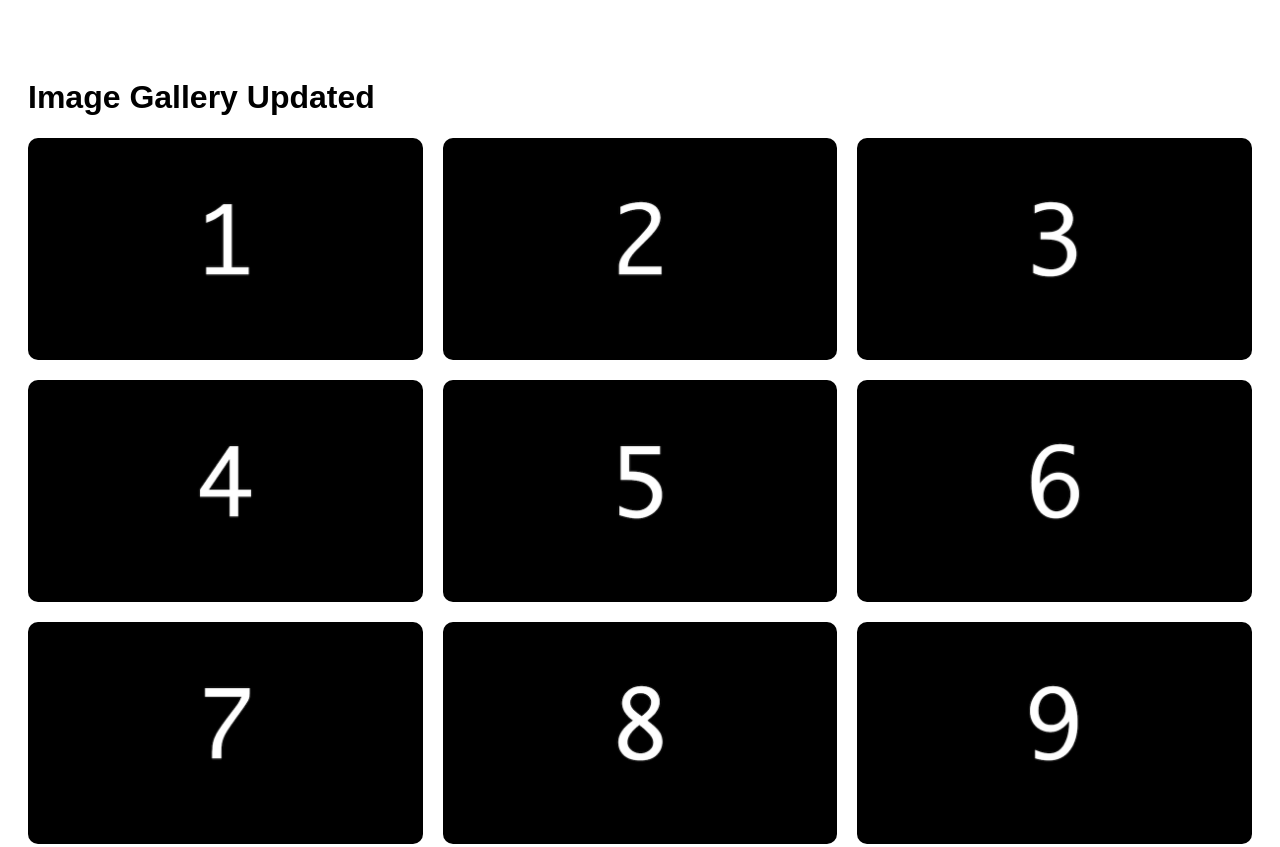
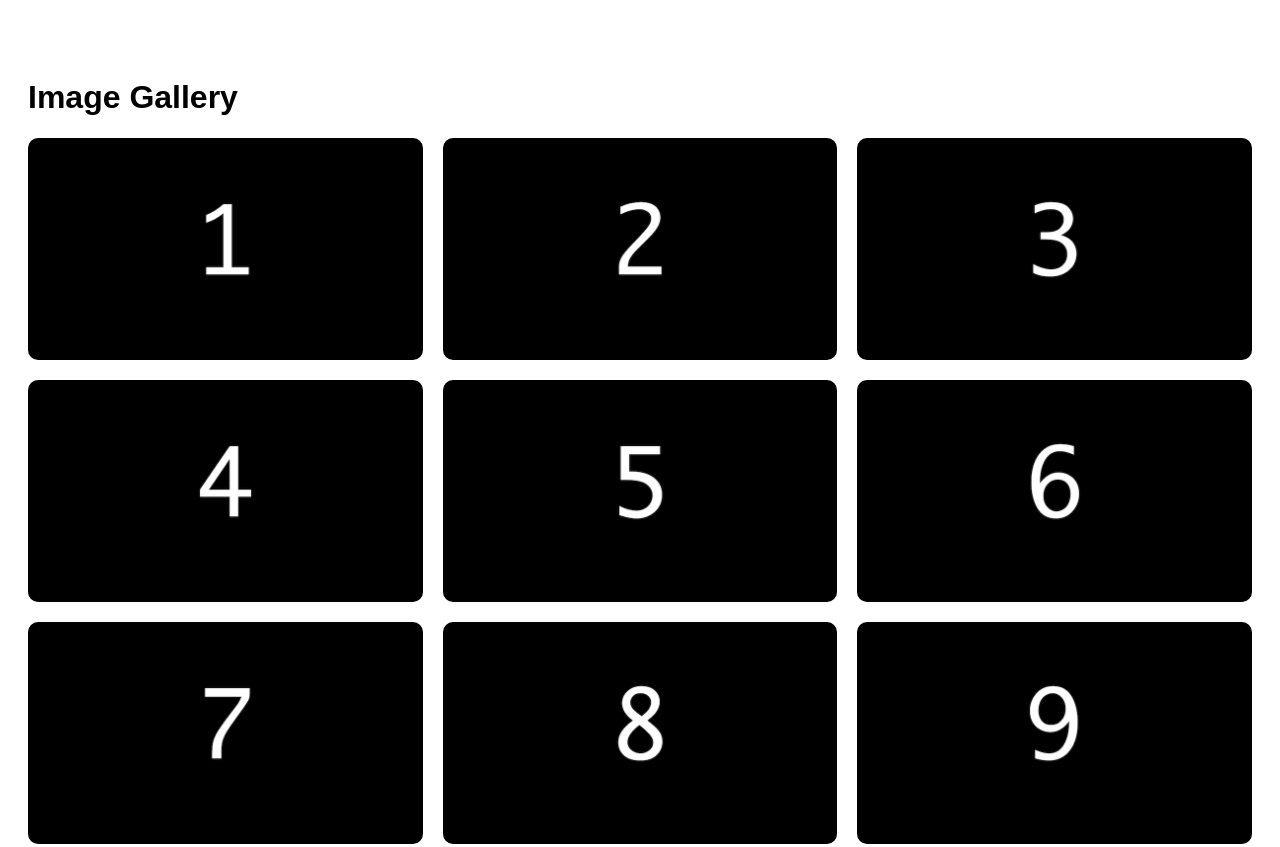
Before and after one commit to Anirog/image-gallery, a plain HTML site: page index.html in a window 1280 px wide. Shown: the top 847 px of the page. Drawn offline with Linux system fonts and the light colour scheme.

Commit message:
Change H1 text

```diff
--- a/index.html
+++ b/index.html
@@ -9,7 +9,7 @@
 </head>
 <body>
     <div class="container">
-        <h1>Image Gallery Updated</h1>
+        <h1>Image Gallery</h1>
         <div id="gallery"></div>
     </div>
     <div id="popup">
```
